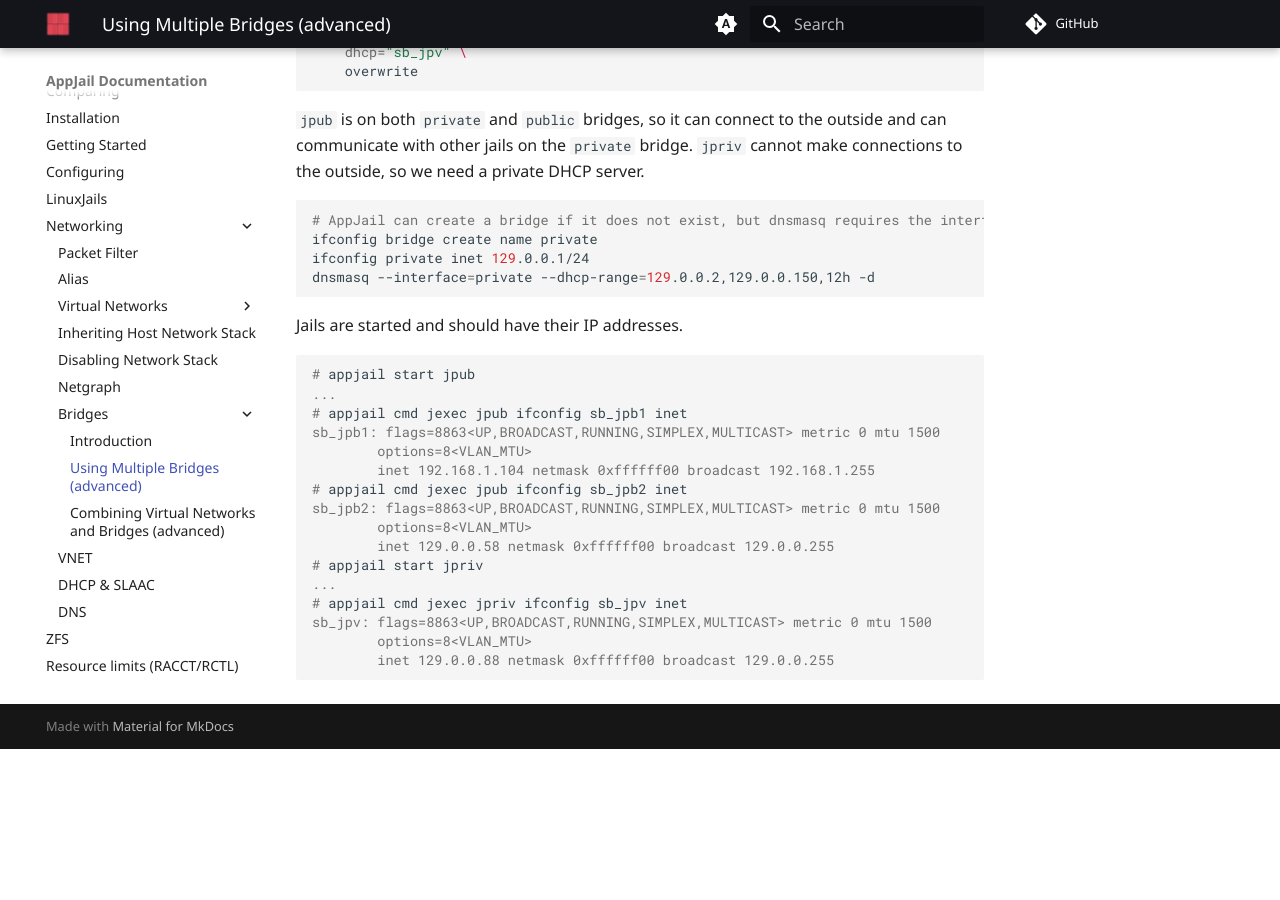
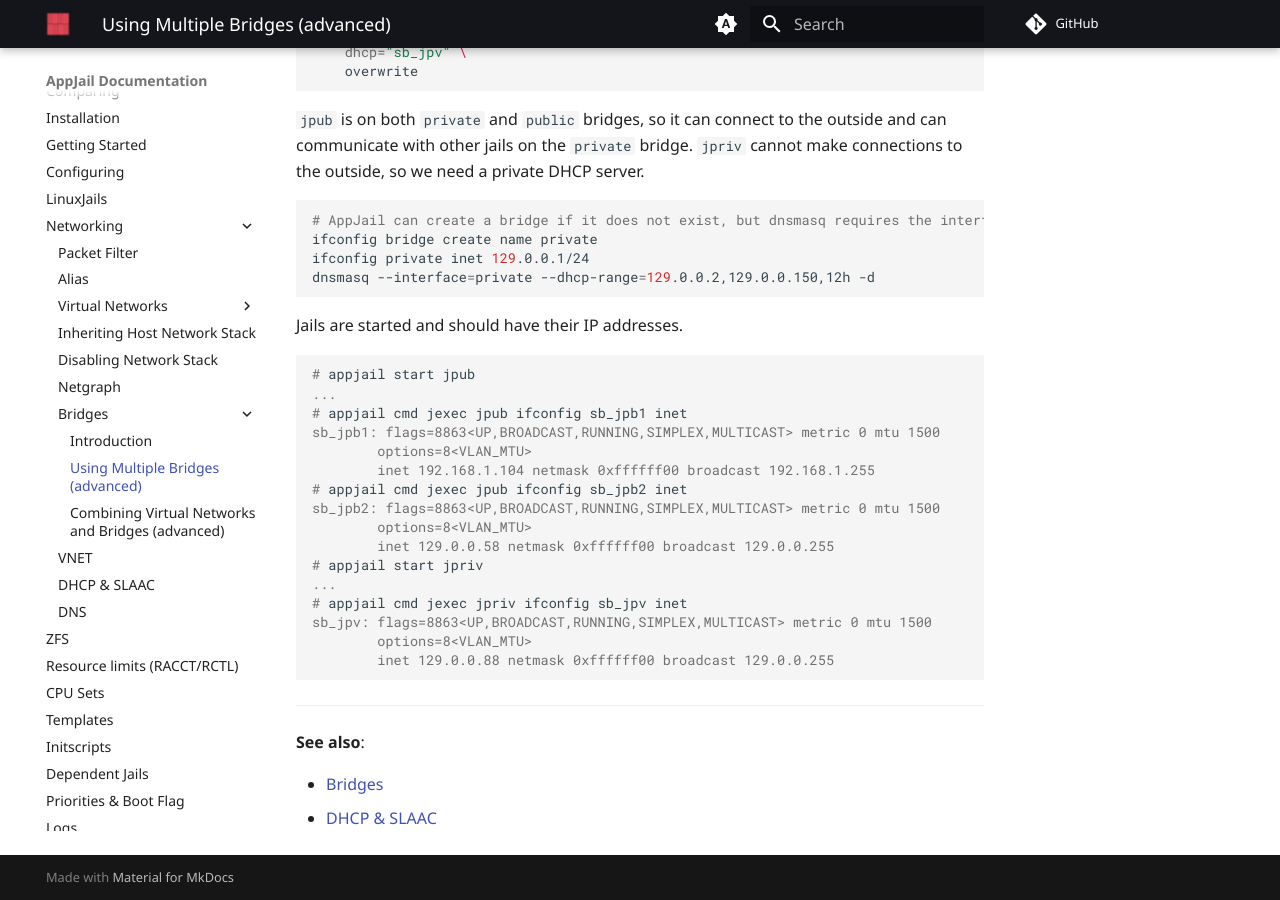
Before and after one commit to DtxdF/AppJail.docs, an MkDocs documentation site: the page built from docs/networking/bridges/multi-bridges.md, in a window 1280 px wide and 900 px high, scrolled down 548 px. Built offline with MkDocs 1.6.1 and Material for MkDocs 9.7.7, drawn with Linux system fonts in a browser that asks for light colours; comment, search, counter and statistics services are not loaded; before the commit the page ends 1297 px from its top, so only the background shows below that.

Commit message:
Add missing `See also`

````diff
--- a/docs/networking/bridges/multi-bridges.md
+++ b/docs/networking/bridges/multi-bridges.md
@@ -50,3 +50,10 @@ sb_jpv: flags=8863<UP,BROADCAST,RUNNING,SIMPLEX,MULTICAST> metric 0 mtu 1500
         options=8<VLAN_MTU>
         inet 129.0.0.88 netmask 0xffffff00 broadcast 129.0.0.255
 ```
+
+---
+
+**See also**:
+
+* [Bridges](intro.md)
+* [DHCP & SLAAC](../DHCP-and-SLAAC.md)
````
